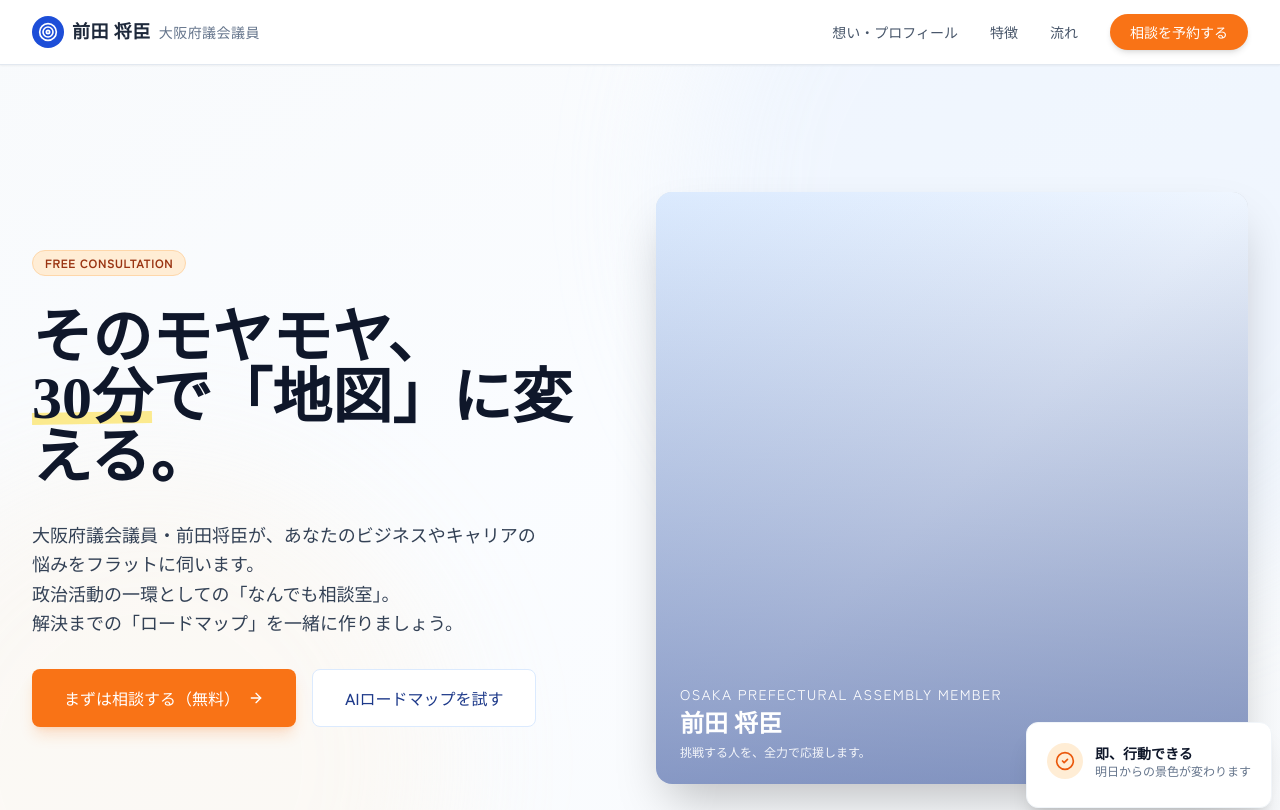
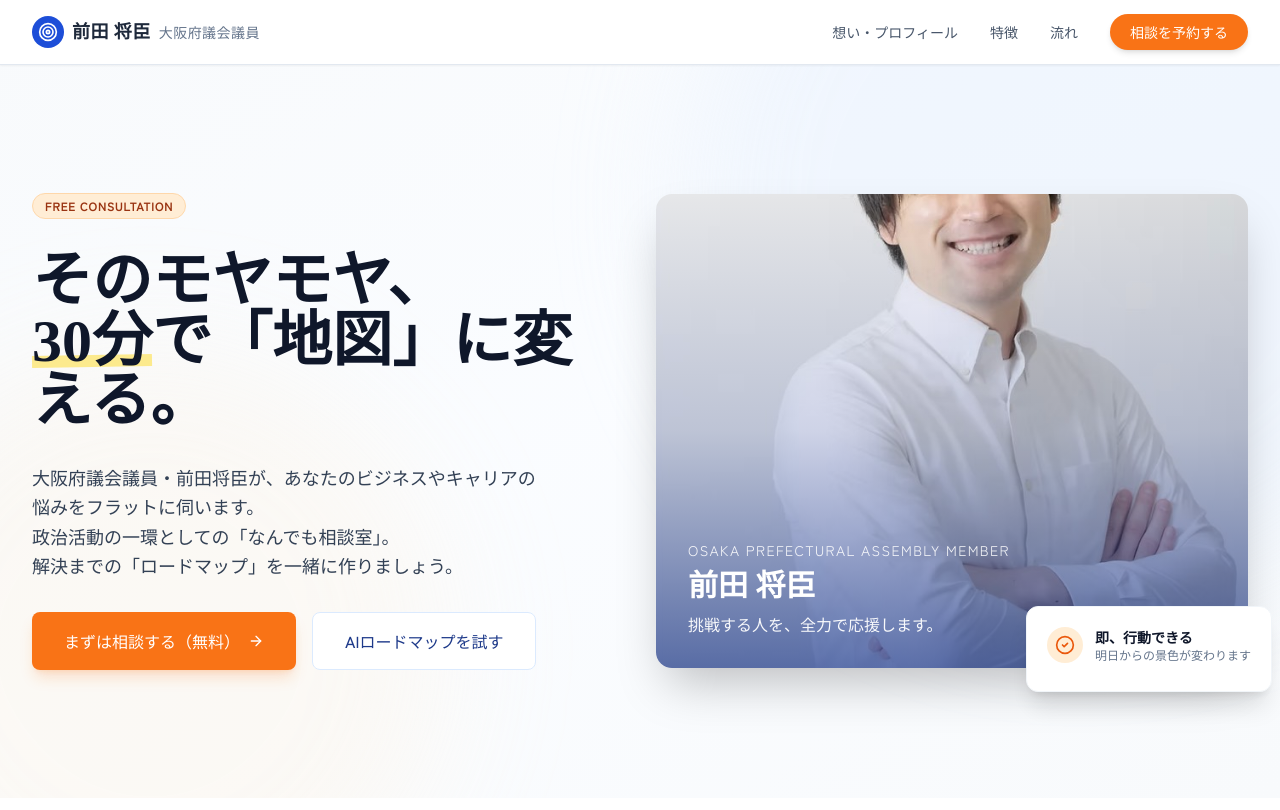
Before and after one commit to postcabinets-jp/maeda.nobumi, a React (Vite) app: page / in a window 1280 px wide. Shown: the top 810 px of the page. Built offline with nearby package versions, Linux system fonts and the light colour scheme.

Commit message:
Improve image layout: optimize Hero and Profile sections

```diff
--- a/App.tsx
+++ b/App.tsx
@@ -118,21 +118,20 @@ const Hero = () => {
             </div>
           </div>
           <div className="relative">
-            <div className="aspect-[4/5] md:aspect-[4/3] lg:aspect-square bg-gradient-to-br from-blue-100 to-slate-200 rounded-2xl overflow-hidden shadow-2xl relative flex items-center justify-center">
+            <div className="aspect-[3/4] md:aspect-[4/3] lg:aspect-[5/4] rounded-2xl overflow-hidden shadow-2xl relative">
               <img
                 src="/hero-image.jpg"
                 alt="前田将臣"
-                className="w-full h-full object-cover absolute inset-0"
+                className="w-full h-full object-cover"
                 onError={(e) => {
                   e.currentTarget.style.display = 'none';
                 }}
               />
-              <div className="absolute inset-0 bg-gradient-to-br from-blue-100 via-blue-50 to-slate-200"></div>
-              <div className="absolute inset-0 bg-gradient-to-t from-blue-900/50 to-transparent"></div>
-              <div className="absolute bottom-6 left-6 text-white">
-                <p className="text-sm font-light tracking-widest uppercase mb-1">OSAKA PREFECTURAL ASSEMBLY MEMBER</p>
-                <p className="text-2xl serif font-bold">前田 将臣</p>
-                <p className="text-xs text-white/90 mt-1">挑戦する人を、全力で応援します。</p>
+              <div className="absolute inset-0 bg-gradient-to-t from-blue-900/70 via-blue-900/20 to-transparent"></div>
+              <div className="absolute bottom-0 left-0 right-0 p-6 md:p-8 text-white">
+                <p className="text-xs md:text-sm font-light tracking-widest uppercase mb-2 opacity-90">OSAKA PREFECTURAL ASSEMBLY MEMBER</p>
+                <p className="text-2xl md:text-3xl serif font-bold mb-2">前田 将臣</p>
+                <p className="text-sm md:text-base text-white/95">挑戦する人を、全力で応援します。</p>
               </div>
             </div>
             {/* Decorative Card */}
@@ -390,33 +389,26 @@ const Profile = () => {
       <div className="max-w-7xl mx-auto px-4 sm:px-6">
         <div className="flex flex-col md:flex-row gap-12 items-start">
           <div className="md:w-5/12">
-            <div className="aspect-[3/4] bg-slate-200 rounded-lg overflow-hidden relative shadow-lg">
+            <div className="sticky top-24">
+              <div className="aspect-[3/4] rounded-xl overflow-hidden relative shadow-xl mb-6">
                 <img
-                src="https://picsum.photos/600/800?grayscale"
+                  src="/profile-image.jpg"
                   alt="前田将臣 プロフィール"
                   className="object-cover w-full h-full"
+                  onError={(e) => {
+                    e.currentTarget.style.display = 'none';
+                    e.currentTarget.parentElement!.className = 'aspect-[3/4] rounded-xl overflow-hidden relative shadow-xl mb-6 bg-gradient-to-br from-blue-50 to-slate-100';
+                  }}
                 />
               </div>
-            <div className="mt-6 text-center md:text-left">
+              <div className="text-center md:text-left">
                 <h2 className="text-3xl font-bold text-slate-900 serif mb-1">前田 将臣</h2>
                 <p className="text-blue-700 font-bold text-lg mb-4">大阪府議会議員</p>
               </div>
             </div>
+          </div>
           <div className="md:w-7/12">
             <div className="prose prose-lg text-slate-700 leading-relaxed font-serif">
-              <div className="mb-8">
-                <div className="w-full aspect-[4/3] bg-gradient-to-br from-blue-50 to-slate-100 rounded-lg shadow-lg mb-6 flex items-center justify-center relative overflow-hidden">
-                  <img
-                    src="/profile-image.jpg"
-                    alt="前田将臣"
-                    className="w-full h-full object-cover absolute inset-0"
-                    onError={(e) => {
-                      e.currentTarget.style.display = 'none';
-                    }}
-                  />
-                  <div className="absolute inset-0 bg-gradient-to-br from-blue-50 via-blue-100/50 to-slate-100"></div>
-                </div>
-              </div>
                <h3 className="text-2xl md:text-3xl font-bold text-slate-900 mb-8 leading-snug">
                  創造し、挑戦する。<br/>
                  人生はいつも<span className="text-orange-600 bg-orange-50 px-1">「この瞬間」</span>しか存在しない
```
Lines whose indentation alone changed are shown as unchanged.
